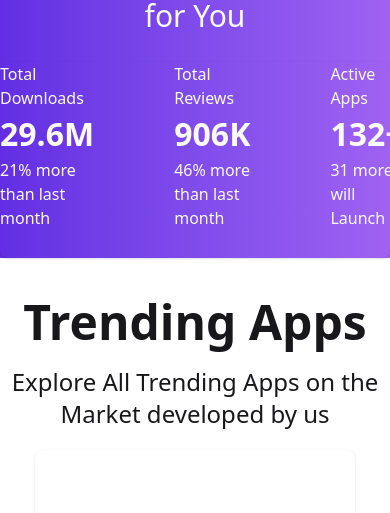
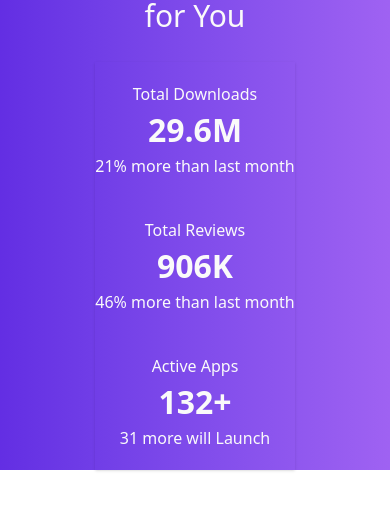
Before and after one commit to hasan700666/Assignment-8, a React (Vite) app in the folder Hero-Apps (vite file)/: page / in a window 390 px wide. Shown: the part 803-1316 px from the top of the page. Built offline with nearby package versions, Linux system fonts and the light colour scheme.

Commit message:
full done 3

```diff
--- a/Hero-Apps (vite file)/src/compunent/Footer.jsx
+++ b/Hero-Apps (vite file)/src/compunent/Footer.jsx
@@ -17,9 +17,9 @@ const Footer = () => {
             <path d="M22.672 15.226l-2.432.811.841 2.515c.33 1.019-.209 2.127-1.23 2.456-1.15.325-2.148-.321-2.463-1.226l-.84-2.518-5.013 1.677.84 2.517c.391 1.203-.434 2.542-1.831 2.542-.88 0-1.601-.564-1.86-1.314l-.842-2.516-2.431.809c-1.135.328-2.145-.317-2.463-1.229-.329-1.018.211-2.127 1.231-2.456l2.432-.809-1.621-4.823-2.432.808c-1.355.384-2.558-.59-2.558-1.839 0-.817.509-1.582 1.327-1.846l2.433-.809-.842-2.515c-.33-1.02.211-2.129 1.232-2.458 1.02-.329 2.13.209 2.461 1.229l.842 2.515 5.011-1.677-.839-2.517c-.403-1.238.484-2.553 1.843-2.553.819 0 1.585.509 1.85 1.326l.841 2.517 2.431-.81c1.02-.33 2.131.211 2.461 1.229.332 1.018-.21 2.126-1.23 2.456l-2.433.809 1.622 4.823 2.433-.809c1.242-.401 2.557.484 2.557 1.838 0 .819-.51 1.583-1.328 1.847m-8.992-6.428l-5.01 1.675 1.619 4.828 5.011-1.674-1.62-4.829z"></path>
           </svg>
           <p>
-            ACME Industries Ltd.
+            HERO.IO
             <br />
-            Providing reliable tech since 1992
+            Providing reliable tech since 2020
           </p>
         </aside>
         <nav>
--- a/Hero-Apps (vite file)/src/compunent/Page/Home.jsx
+++ b/Hero-Apps (vite file)/src/compunent/Page/Home.jsx
@@ -42,19 +42,19 @@ const Home = () => {
           Trusted by Millions, Built for You
         </div>
         <div className="flex justify-center ">
-          <div className="stats shadow gap-20 pb-7 text-neutral-50">
-            <div className="flex flex-col justify-center items-center">
+          <div className="md:stats shadow md:gap-20 md:pb-7 text-neutral-50 flex justify-center flex-col">
+            <div className="flex flex-col justify-center items-center my-5 md:my-0">
               <div className="">Total Downloads</div>
               <div className="stat-value ">29.6M</div>
               <div className="">21% more than last month</div>
             </div>
 
-            <div className="flex flex-col justify-center items-center">
+            <div className="flex flex-col justify-center items-center my-5 md:my-0">
               <div className="">Total Reviews</div>
               <div className="stat-value ">906K</div>
               <div className="">46% more than last month</div>
             </div>
-            <div className="flex flex-col justify-center items-center">
+            <div className="flex flex-col justify-center items-center my-5 md:my-0">
               <div className="">Active Apps</div>
               <div className="stat-value ">132+</div>
               <div className="">31 more will Launch</div>
```
